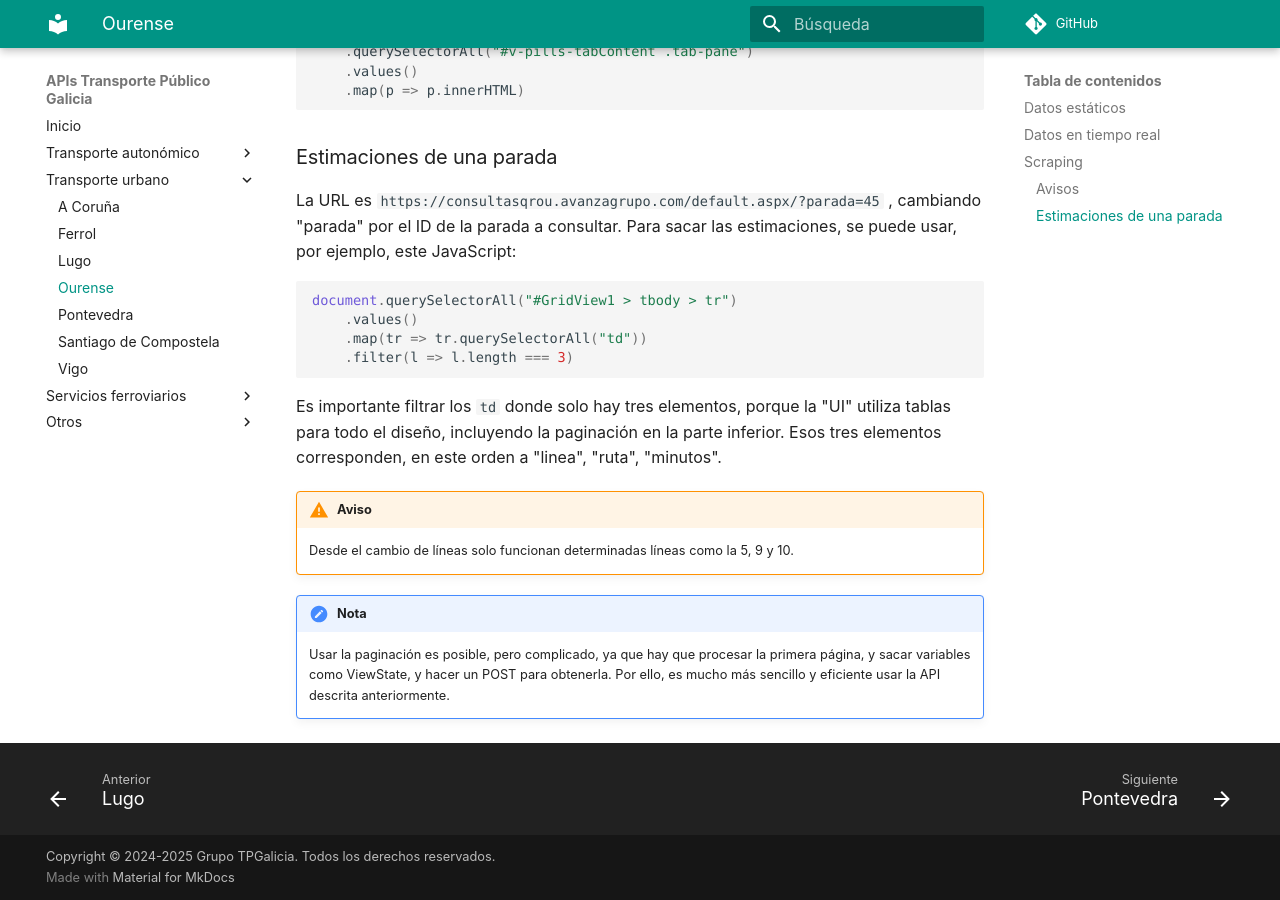
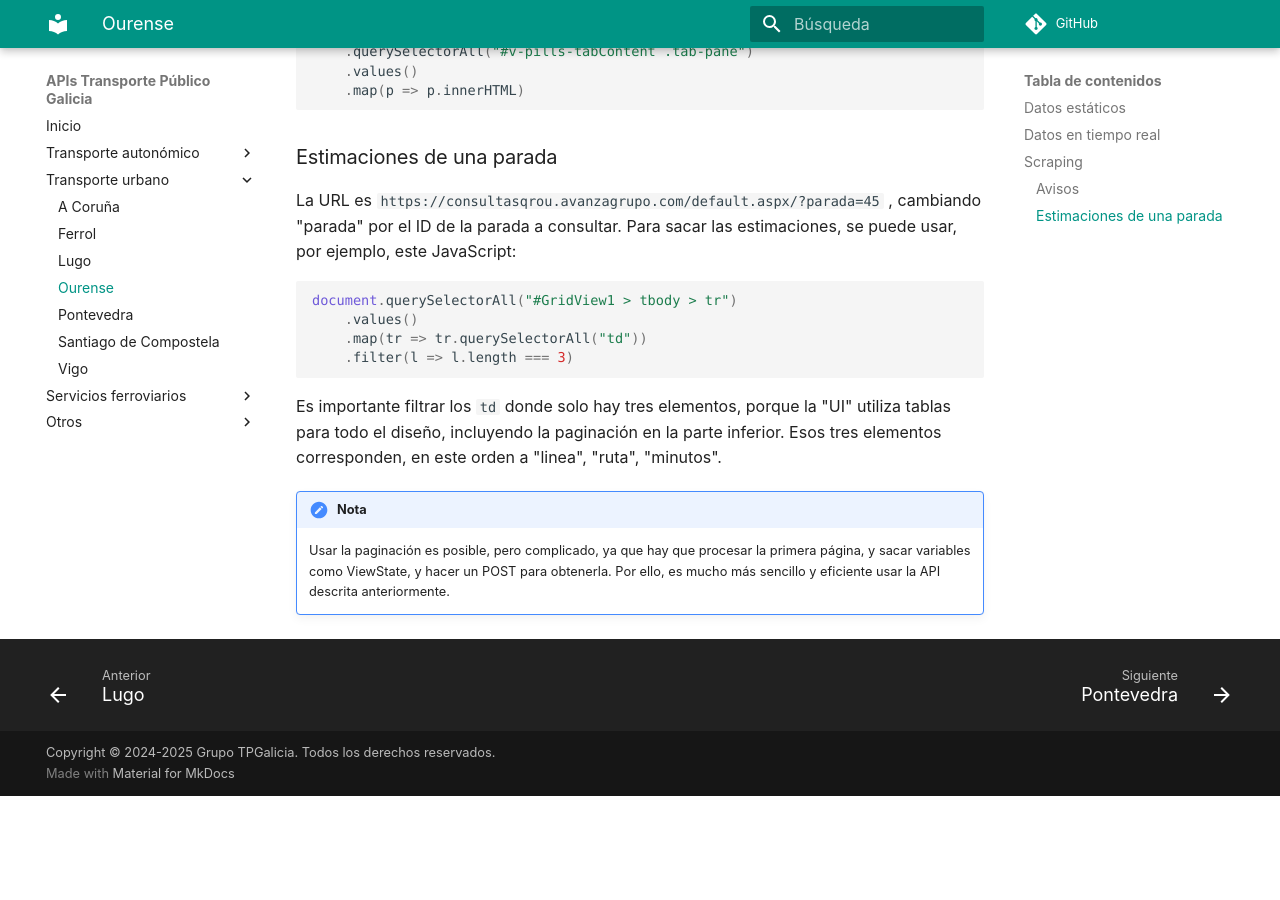
Before and after one commit to tpgalicia/tpgalicia.github.io, an MkDocs documentation site: the page built from docs/urban/ourense.md, in a window 1280 px wide and 900 px high, scrolled down 1155 px. Built offline with MkDocs 1.6.1 and Material for MkDocs 9.7.7, drawn with Linux system fonts in a browser that asks for light colours; comment, search, counter and statistics services are not loaded; after the commit the page ends 1951 px from its top, so only the background shows below that.

Commit message:
Quitar aviso tiempo real capado Ourense

```diff
--- a/docs/urban/ourense.md
+++ b/docs/urban/ourense.md
@@ -45,10 +45,6 @@ document.querySelectorAll("#GridView1 > tbody > tr")
 
 Es importante filtrar los `td` donde solo hay tres elementos, porque la "UI" utiliza tablas para todo el diseño, incluyendo la paginación en la parte inferior. Esos tres elementos corresponden, en este orden a "linea", "ruta", "minutos".
 
-!!! warning "Aviso"
-
-	Desde el cambio de líneas solo funcionan determinadas líneas como la 5, 9 y 10.
-
 
 !!! note "Nota"
 
```
